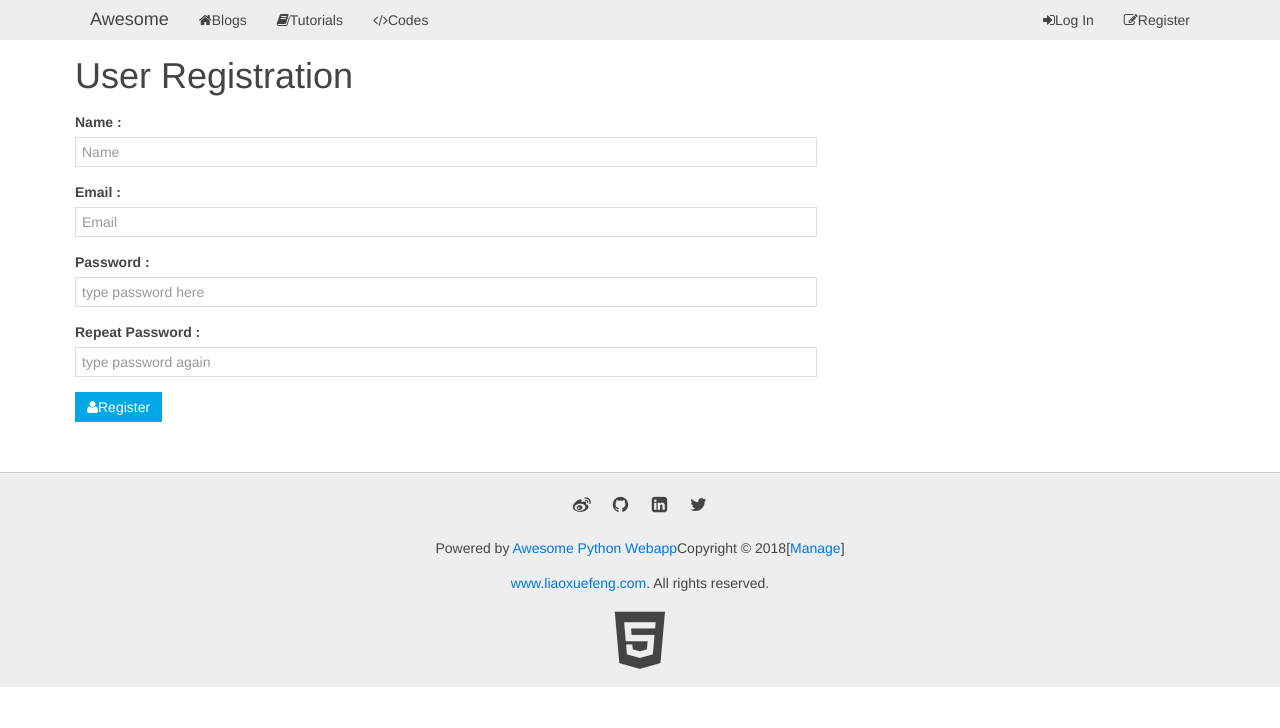
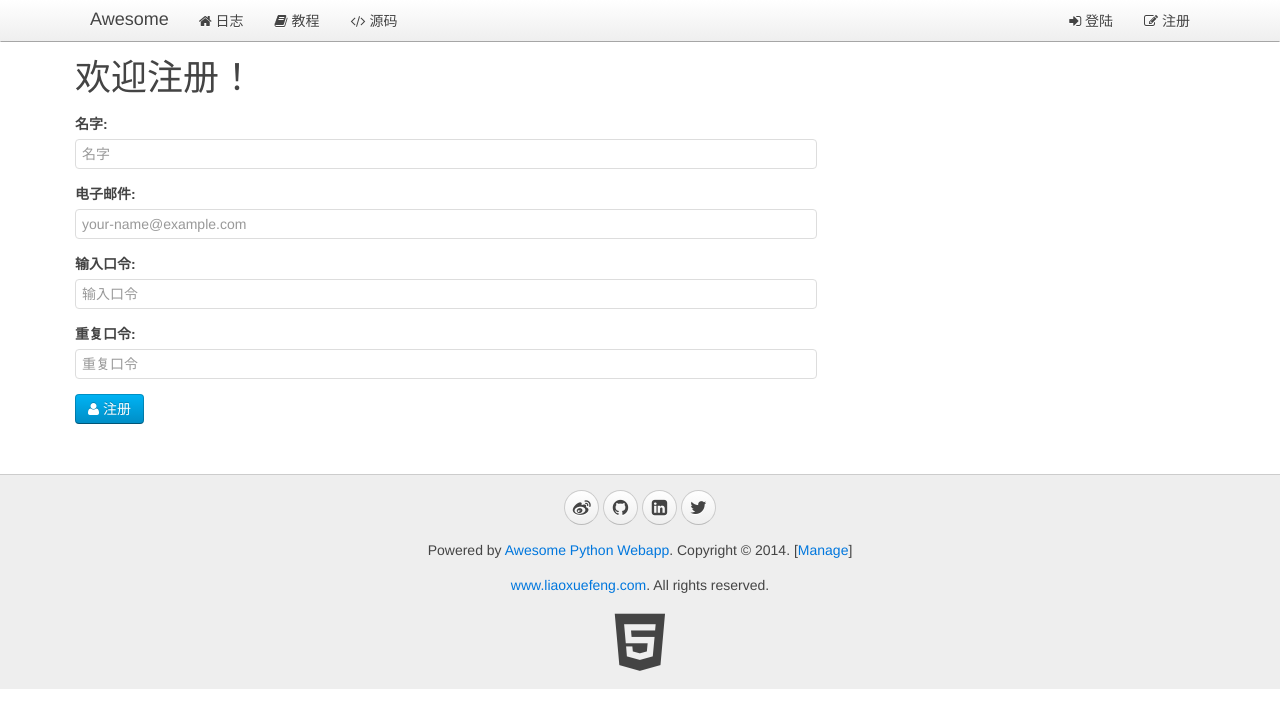
Before and after one commit to yauvyong/awesome-python3-webapp, a Python web app: template www/templates/register.html in a window 1280 px wide. Shown: the top 728 px of the page. Run offline with Jinja, Linux system fonts and the light colour scheme; the template is opened without the code that fills it, so the values that code supplies are empty; some libraries are stand-ins or nearby versions.

Commit message:
html github

```diff
--- a/www/templates/__base__.html
+++ b/www/templates/__base__.html
@@ -1,44 +1,60 @@
 <!DOCTYPE html>
+<!--
+{% macro pagination(url, page) %}
+    <ul class="uk-pagination">
+        {% if page.has_previous %}
+            <li><a href="{{ url }}{{ page.page_index - 1 }}"><i class="uk-icon-angle-double-left"></i></a></li>
+        {% else %}
+            <li class="uk-disabled"><span><i class="uk-icon-angle-double-left"></i></span></li>
+        {% endif %}
+            <li class="uk-active"><span>{{ page.page_index }}</span></li>
+        {% if page.has_next %}
+            <li><a href="{{ url }}{{ page.page_index + 1 }}"><i class="uk-icon-angle-double-right"></i></a></li>
+        {% else %}
+            <li class="uk-disabled"><span><i class="uk-icon-angle-double-right"></i></span></li>
+        {% endif %}
+    </ul>
+{% endmacro %}
+-->
 <html>
 <head>
     <meta charset="utf-8" />
-	{% block meta %}<!-- block meta-->{% endblock %}
+    {% block meta %}<!-- block meta  -->{% endblock %}
     <title>{% block title %} ? {% endblock %} - Awesome Python Webapp</title>
     <link rel="stylesheet" href="/static/css/uikit.min.css">
-	<link rel="stylesheet" href="/static/css/uikit.gradient.css">
-	<link rel="stylesheet" href="/static/css/uikit.awesome.css">
+    <link rel="stylesheet" href="/static/css/uikit.gradient.min.css">
+    <link rel="stylesheet" href="/static/css/awesome.css" />
+    <script src="/static/js/jquery.min.js"></script>
     <script src="/static/js/sha1.min.js"></script>
-	<script src="/static/js/awesome.min.js"></script>
+    <script src="/static/js/uikit.min.js"></script>
     <script src="/static/js/sticky.min.js"></script>
-	<script src="/static/js/jquery.min.js"></script>
-	<script src="/static/js/uikit.min.js"></script>
     <script src="/static/js/vue.min.js"></script>
-	{% block beforehead %}<!-- block before head-->{% endblock %}
+    <script src="/static/js/awesome.js"></script>
+    {% block beforehead %}<!-- before head  -->{% endblock %}
 </head>
-
 <body>
     <nav class="uk-navbar uk-navbar-attached uk-margin-bottom">
         <div class="uk-container uk-container-center">
             <a href="/" class="uk-navbar-brand">Awesome</a>
             <ul class="uk-navbar-nav">
-				<li data-url="blogs"><a href="/"><i class="uk-icon-home"></i>Blogs</a></li>
-				<li><a target="#"><i class="uk-icon-book"></i>Tutorials</a></li>
-				<li><a target="#"><i class="uk-icon-code"></i>Codes</a></li>
+                <li data-url="blogs"><a href="/"><i class="uk-icon-home"></i> 日志</a></li>
+                <li><a target="_blank" href="http://www.liaoxuefeng.com/wiki/0014316089557264a6b348958f449949df42a6d3a2e542c000"><i class="uk-icon-book"></i> 教程</a></li>
+                <li><a target="_blank" href="https://github.com/michaelliao/awesome-python3-webapp"><i class="uk-icon-code"></i> 源码</a></li>
             </ul>
             <div class="uk-navbar-flip">
                 <ul class="uk-navbar-nav">
-				{% if user %}
+                {% if __user__ %}
                     <li class="uk-parent" data-uk-dropdown>
-					<a href="#0"><i class="uk-icon-user"></i>{{ user.name }}</a>
-					<div class="uk-dropdown uk-dropdown-nabar">
+                        <a href="#0"><i class="uk-icon-user"></i> {{ __user__.name }}</a>
+                        <div class="uk-dropdown uk-dropdown-navbar">
                             <ul class="uk-nav uk-nav-navbar">
-							<li><a href="/signout"><i class="uk-icon-sign-out"</i>Log out</a></li>
+                                <li><a href="/signout"><i class="uk-icon-sign-out"></i> 登出</a></li>
                             </ul>
                         </div>
                     </li>
                 {% else %}
-					<li><a href="/signin"><i class="uk-icon-sign-in"></i>Log In</a></li>
-					<li><a href="/register"><i class="uk-icon-edit"></i>Register</a></li>
+                    <li><a href="/signin"><i class="uk-icon-sign-in"></i> 登陆</a></li>
+                    <li><a href="/register"><i class="uk-icon-edit"></i> 注册</a></li>
                 {% endif %}
                 </ul>
             </div>
@@ -47,9 +63,10 @@
 
     <div class="uk-container uk-container-center">
         <div class="uk-grid">
+            <!-- content -->
             {% block content %}
-
             {% endblock %}
+            <!-- // content -->
         </div>
     </div>
 
@@ -57,15 +74,16 @@
         <div class="uk-container uk-container-center uk-text-center">
             <div class="uk-panel uk-margin-top uk-margin-bottom">
                 <p>
-					<a target="_blank" href="#" class="uk-icon-button uk-icon-weibo"></a>
-					<a target="_blank" href="#" class="uk-icon-button uk-icon-github"></a>
-					<a target="_blank" href="#" class="uk-icon-button uk-icon-linkedin-square"></a>
-					<a target="_blank" href="#" class="uk-icon-button uk-icon-twitter"></a>
+                    <a target="_blank" href="http://weibo.com/liaoxuefeng" class="uk-icon-button uk-icon-weibo"></a>
+                    <a target="_blank" href="https://github.com/michaelliao" class="uk-icon-button uk-icon-github"></a>
+                    <a target="_blank" href="http://www.linkedin.com/in/liaoxuefeng" class="uk-icon-button uk-icon-linkedin-square"></a>
+                    <a target="_blank" href="https://twitter.com/liaoxuefeng" class="uk-icon-button uk-icon-twitter"></a>
                 </p>
-				<p>Powered by <a href="#">Awesome Python Webapp</a>Copyright &copy; 2018[<a href="/manage/" target="_blank">Manage</a>]</p>
+                <p>Powered by <a href="http://awesome.liaoxuefeng.com">Awesome Python Webapp</a>. Copyright &copy; 2014. [<a href="/manage/" target="_blank">Manage</a>]</p>
                 <p><a href="http://www.liaoxuefeng.com/" target="_blank">www.liaoxuefeng.com</a>. All rights reserved.</p>
-				<a target="_blank" href="#"><i class="uk-icon-html5" style="font-size:64px; color: #444;"></i></a>
+                <a target="_blank" href="http://www.w3.org/TR/html5/"><i class="uk-icon-html5" style="font-size:64px; color: #444;"></i></a>
             </div>
+
         </div>
     </div>
 </body>
--- a/www/templates/register.html
+++ b/www/templates/register.html
@@ -1,89 +1,96 @@
 {% extends '__base__.html' %}
-{% block title %} Register {% endblock %}
+
+{% block title %}注册{% endblock %}
 
 {% block beforehead %}
+
 <script>
-		function validateEmail(email){
+
+function validateEmail(email) {
     var re = /^[a-z0-9\.\-\_]+\@[a-z0-9\-\_]+(\.[a-z0-9\-\_]+){1,4}$/;
     return re.test(email.toLowerCase());
 }
 
-		$(function(){
-			var vm = new vue({
-				el:'#vm',
-				data:{
+$(function () {
+    var vm = new Vue({
+        el: '#vm',
+        data: {
             name: '',
             email: '',
             password1: '',
             password2: ''
         },
-				methods:{
-					submit: function(event){
+        methods: {
+            submit: function (event) {
                 event.preventDefault();
                 var $form = $('#vm');
-						if(! this.name.trim()){
-							return $form.showFormError('Please enter name');
+                if (! this.name.trim()) {
+                    return $form.showFormError('请输入名字');
                 }
-						if(! validateEmail(this.email.trim().toLowerCase())){
-							return $form.showFormError('Please enter correct email');
+                if (! validateEmail(this.email.trim().toLowerCase())) {
+                    return $form.showFormError('请输入正确的Email地址');
                 }
-						if(! this.password1.length<6){
-							return $form.showFormError('At least 6 words');
+                if (this.password1.length < 6) {
+                    return $form.showFormError('口令长度至少为6个字符');
                 }
-						if(this.password2 !== this.password1){
-							return $form.showFormError('Password different');
+                if (this.password1 !== this.password2) {
+                    return $form.showFormError('两次输入的口令不一致');
                 }
                 var email = this.email.trim().toLowerCase();
-						$form.postJson('/api/users', {
+                $form.postJSON('/api/users', {
                     name: this.name.trim(),
                     email: email,
                     passwd: CryptoJS.SHA1(email + ':' + this.password1).toString()
-							}, function(err, r){
-								if(err){
-									return form.showFormError(err);
+                }, function (err, r) {
+                    if (err) {
+                        return $form.showFormError(err);
                     }
                     return location.assign('/');
                 });
             }
         }
-					})
+    });
+    $('#vm').show();
 });
 
 </script>
+
 {% endblock %}
 
 {% block content %}
+
     <div class="uk-width-2-3">
-		<h1>User Registration</h1>
-		<form id ="vm" v-on="submit:submit" class="uk-form uk-form-stacked">
+        <h1>欢迎注册！</h1>
+        <form id="vm" v-on="submit: submit" class="uk-form uk-form-stacked">
             <div class="uk-alert uk-alert-danger uk-hidden"></div>
             <div class="uk-form-row">
-				<label class="uk-form-label">Name : </label>
+                <label class="uk-form-label">名字:</label>
                 <div class="uk-form-controls">
-					<input v-model="name" type="text" maxlength="50" placeholder="Name" class="uk-width-1-1">
+                    <input v-model="name" type="text" maxlength="50" placeholder="名字" class="uk-width-1-1">
                 </div>
             </div>
             <div class="uk-form-row">
-				<label class="uk-form-label">Email : </label>
+                <label class="uk-form-label">电子邮件:</label>
                 <div class="uk-form-controls">
-					<input v-model="email" type="text" maxlength="50" placeholder="Email" class="uk-width-1-1">
+                    <input v-model="email" type="text" maxlength="50" placeholder="your-name@example.com" class="uk-width-1-1">
                 </div>
             </div>
             <div class="uk-form-row">
-				<label class="uk-form-label">Password : </label>
+                <label class="uk-form-label">输入口令:</label>
                 <div class="uk-form-controls">
-					<input v-model="password1" type="text" maxlength="50" placeholder="type password here" class="uk-width-1-1">
+                    <input v-model="password1" type="password" maxlength="50" placeholder="输入口令" class="uk-width-1-1">
                 </div>
             </div>
             <div class="uk-form-row">
-				<label class="uk-form-label">Repeat Password : </label>
+                <label class="uk-form-label">重复口令:</label>
                 <div class="uk-form-controls">
-					<input v-model="password2" type="text" maxlength="50" placeholder="type password again" class="uk-width-1-1">
+                    <input v-model="password2" type="password" maxlength="50" placeholder="重复口令" class="uk-width-1-1">
                 </div>
             </div>
             <div class="uk-form-row">
-				<button type="submit" class="uk-button uk-button-primary"><i class="uk-icon-user"></i>Register</button>
+                <button type="submit" class="uk-button uk-button-primary"><i class="uk-icon-user"></i> 注册</button>
             </div>
         </form>
     </div>
+
 {% endblock %}
```
Also changed, not shown: www/templates/blogs.html (+15 -8 lines), www/templates/signin.html (+14 -14 lines), www/templates/test.html (deleted, +0 -16 lines). Lines whose indentation alone changed are shown as unchanged.
